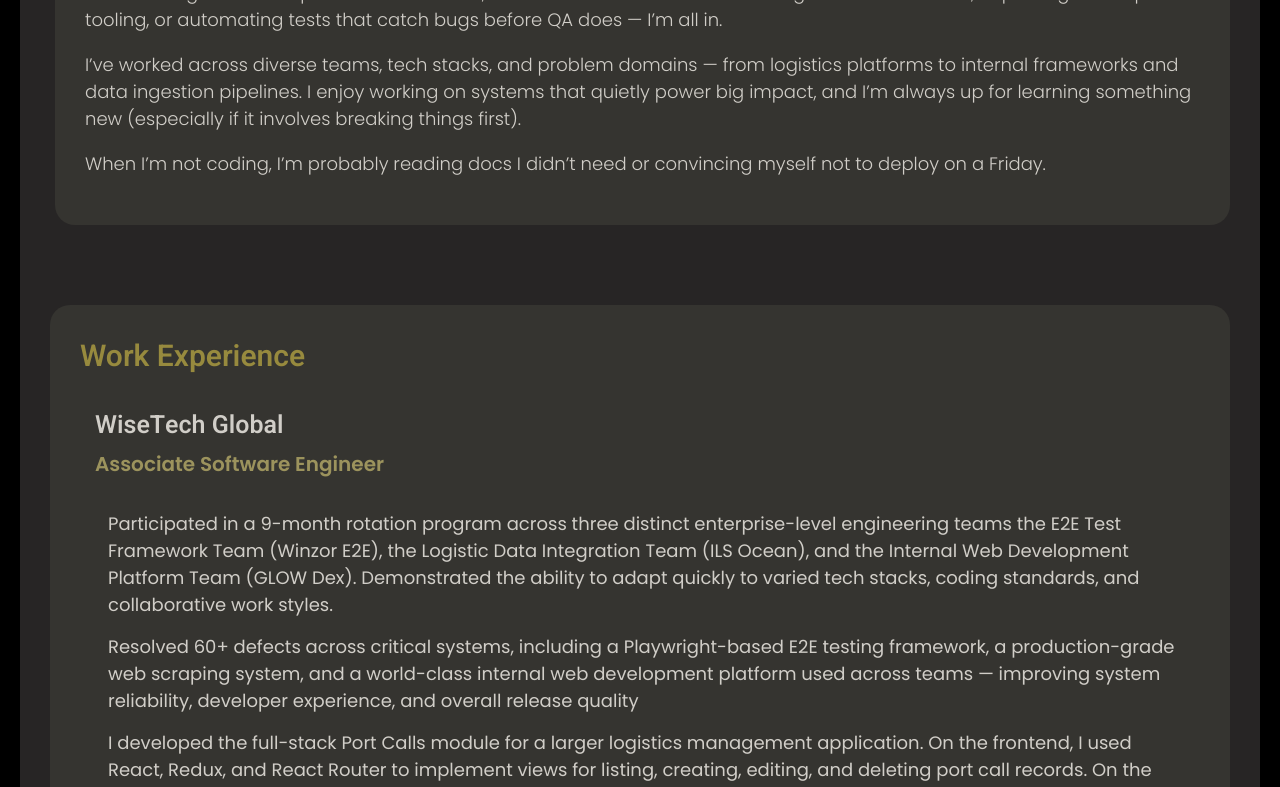
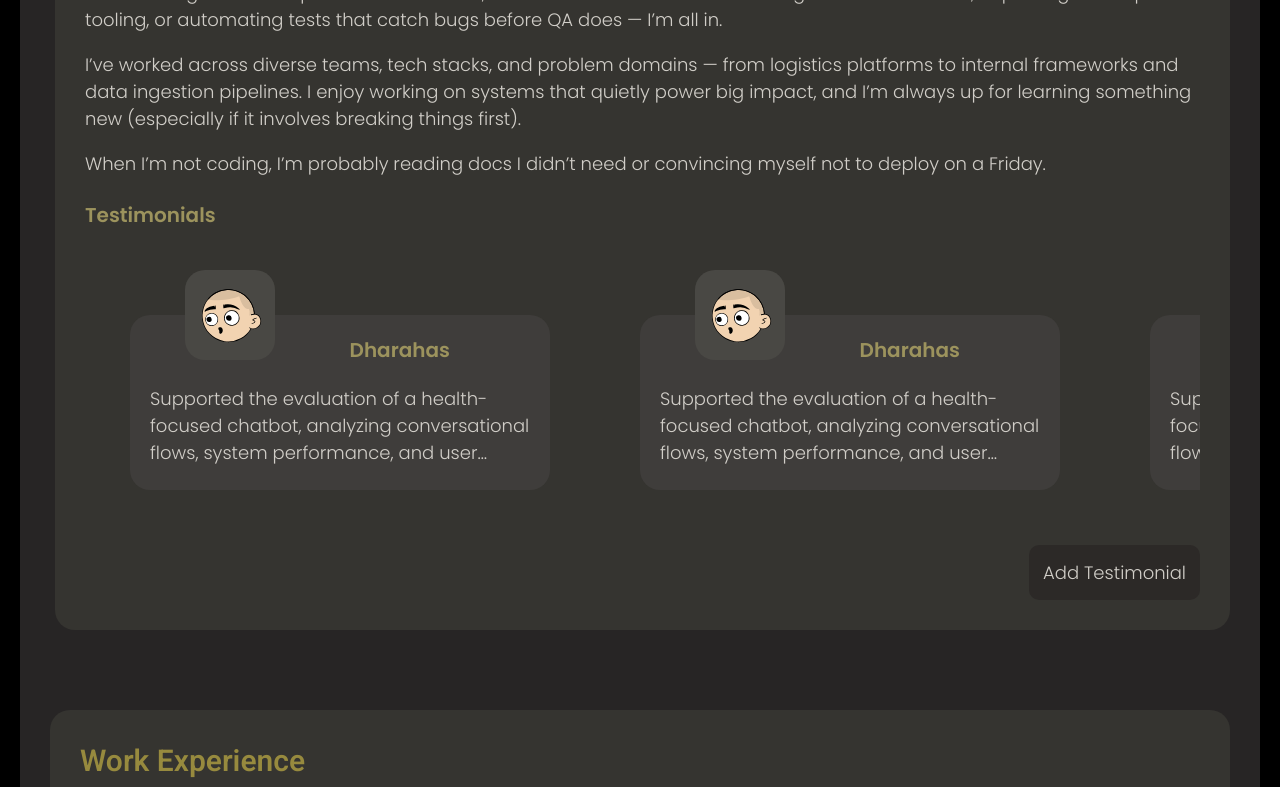
Before and after one commit to Dharahas-h/dharahas-portfolio, a React (Vite) app: page / in a window 1280 px wide. Shown: the part 623-1410 px from the top of the page. Built offline with nearby package versions, Linux system fonts and the light colour scheme.

Commit message:
add testimonial sample cards

```diff
--- a/src/MainPanel/About.jsx
+++ b/src/MainPanel/About.jsx
@@ -28,7 +28,7 @@
           convincing myself not to deploy on a Friday.
         </p>
       </div>
-      {/* <div className="about-testimonials">
+      <div className="about-testimonials">
         <div className="h3">
           <span>Testimonials</span>
         </div>
@@ -38,7 +38,7 @@
           <TestimonialCard />
         </div>
         <div className="add-testimonial text-content">Add Testimonial</div>
-      </div> */}
+      </div>
     </div>
   );
 };
```
